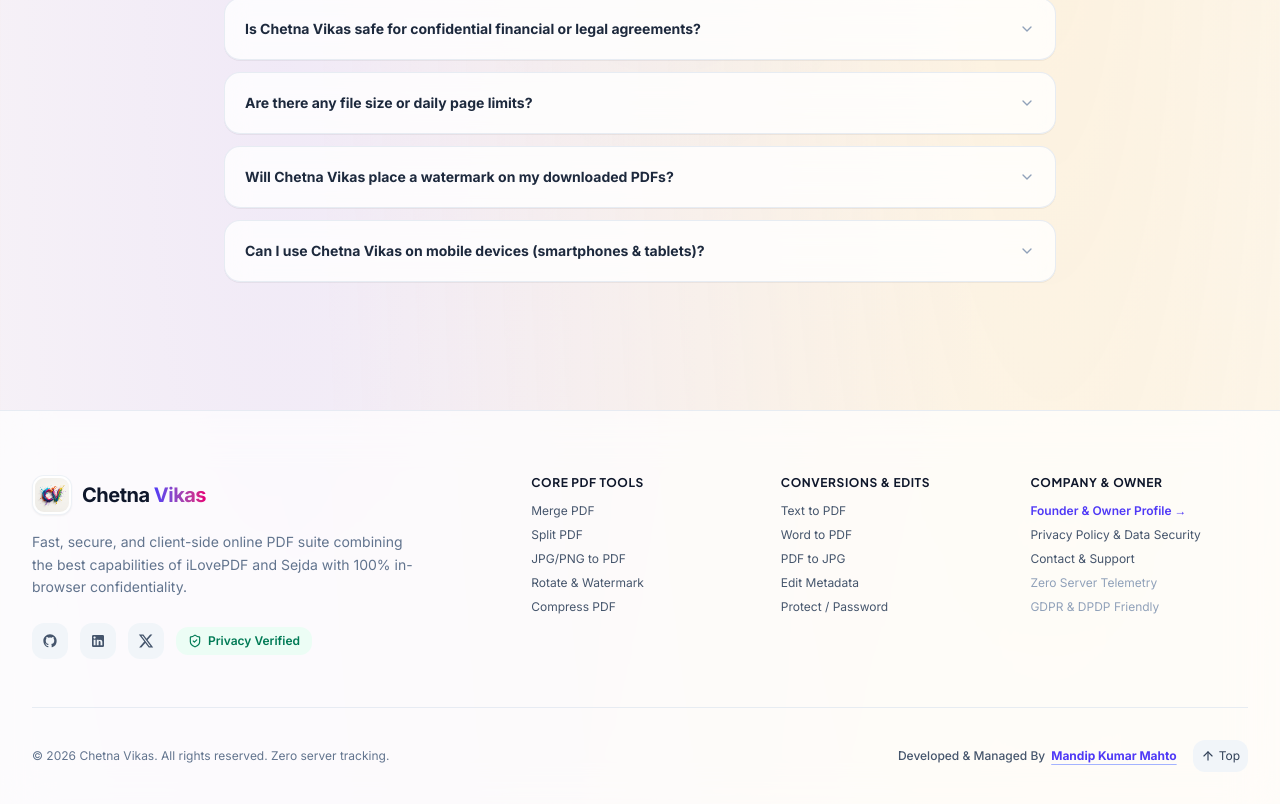
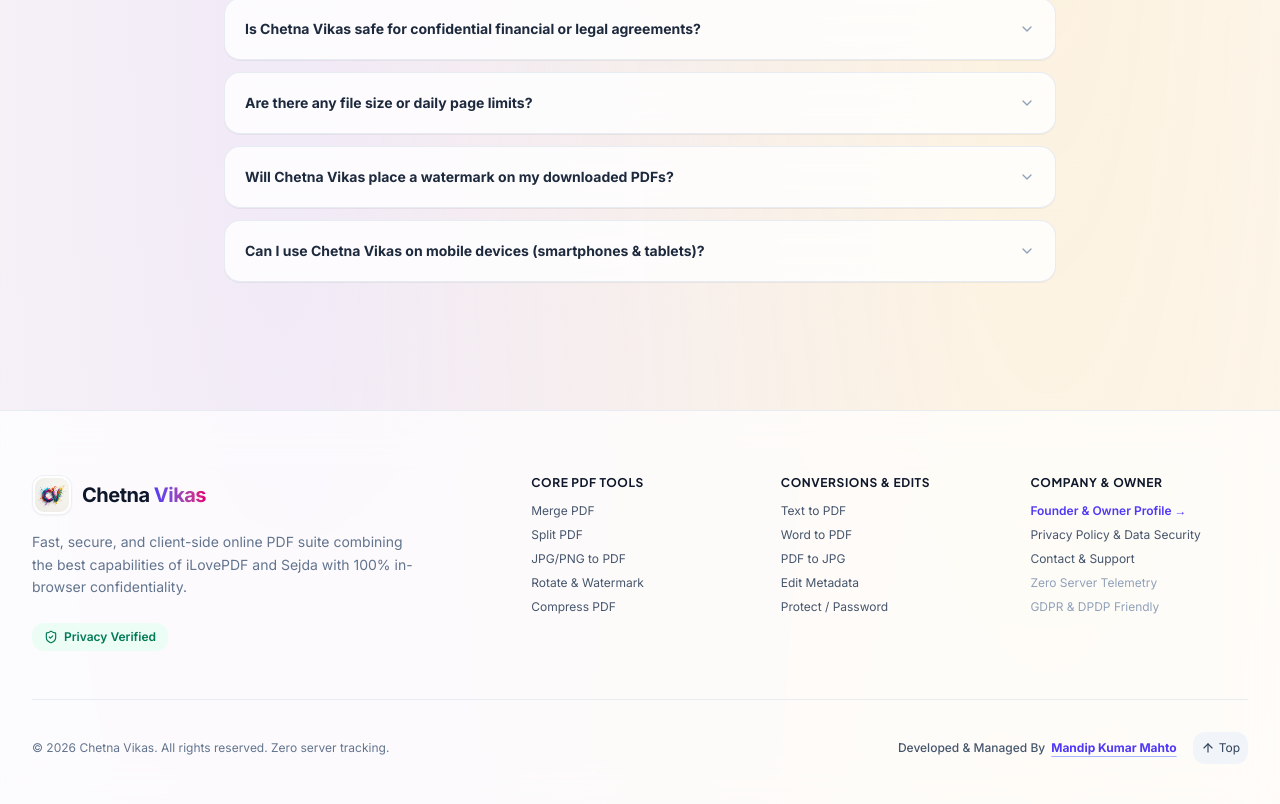
Before and after one commit to mandipmahto1-ui/CHETNA-VIKAS, a React (Vite) app: page / in a window 1280 px wide. Shown: the part 4434-5238 px from the top of the page. Built offline with nearby package versions, Linux system fonts and the light colour scheme.

Commit message:
Remove all social links and brand icons from entire site

```diff
--- a/src/components/BrandIcons.tsx
+++ /dev/null
@@ -1,19 +0,0 @@
-import React from 'react';
-
-export const GithubIcon: React.FC<{ className?: string }> = ({ className = 'w-4 h-4' }) => (
-  <svg className={className} fill="currentColor" viewBox="0 0 24 24">
-    <path fillRule="evenodd" clipRule="evenodd" d="M12 2C6.477 2 2 6.484 2 12.017c0 4.425 2.865 8.18 6.839 9.504.5.092.682-.217.682-.483 0-.237-.008-.868-.013-1.703-2.782.605-3.369-1.343-3.369-1.343-.454-1.158-1.11-1.466-1.11-1.466-.908-.62.069-.608.069-.608 1.003.07 1.53 1.032 1.53 1.032.892 1.53 2.341 1.088 2.91.832.092-.647.35-1.088.636-1.338-2.22-.253-4.555-1.113-4.555-4.951 0-1.093.39-1.988 1.029-2.688-.103-.253-.446-1.272.098-2.65 0 0 .84-.27 2.75 1.026A9.564 9.564 0 0112 6.844c.85.004 1.705.115 2.504.337 1.909-1.296 2.747-1.027 2.747-1.027.546 1.379.202 2.398.1 2.651.64.7 1.028 1.595 1.028 2.688 0 3.848-2.339 4.695-4.566 4.943.359.309.678.92.678 1.855 0 1.338-.012 2.419-.012 2.747 0 .268.18.58.688.482A10.019 10.019 0 0022 12.017C22 6.484 17.522 2 12 2z" />
-  </svg>
-);
-
-export const LinkedinIcon: React.FC<{ className?: string }> = ({ className = 'w-4 h-4' }) => (
-  <svg className={className} fill="currentColor" viewBox="0 0 24 24">
-    <path d="M19 3a2 2 0 0 1 2 2v14a2 2 0 0 1-2 2H5a2 2 0 0 1-2-2V5a2 2 0 0 1 2-2h14m-.5 15.5v-5.3a3.26 3.26 0 0 0-3.26-3.26c-.85 0-1.84.52-2.28 1.3v-1.11h-2.79v8.37h2.79v-4.93c0-.77.62-1.4 1.39-1.4a1.4 1.4 0 0 1 1.4 1.4v4.93h2.75M6.88 8.56a1.68 1.68 0 0 0 1.68-1.68c0-.93-.75-1.69-1.68-1.69a1.69 1.69 0 0 0-1.69 1.69c0 .93.76 1.68 1.69 1.68m1.39 9.94v-8.37H5.5v8.37h2.77z" />
-  </svg>
-);
-
-export const TwitterIcon: React.FC<{ className?: string }> = ({ className = 'w-4 h-4' }) => (
-  <svg className={className} fill="currentColor" viewBox="0 0 24 24">
-    <path d="M18.244 2.25h3.308l-7.227 8.26 8.502 11.24H16.17l-5.214-6.817L4.99 21.75H1.68l7.73-8.835L1.254 2.25H8.08l4.713 6.231zm-1.161 17.52h1.833L7.084 4.126H5.117z" />
-  </svg>
-);
--- a/src/components/Footer.tsx
+++ b/src/components/Footer.tsx
@@ -1,7 +1,6 @@
 import React from 'react';
 import { ShieldCheck, ArrowUp } from 'lucide-react';
 import type { ToolCategory } from '../types';
-import { GithubIcon, LinkedinIcon, TwitterIcon } from './BrandIcons';
 
 interface FooterProps {
   onNavigate: (page: 'home' | 'founder') => void;
@@ -48,33 +47,6 @@
             </p>
 
             <div className="flex items-center gap-3 pt-2">
-              <a
-                href="https://github.com"
-                target="_blank"
-                rel="noreferrer"
-                className="w-9 h-9 rounded-xl bg-slate-100 hover:bg-slate-200 text-slate-600 flex items-center justify-center transition-colors cursor-pointer"
-                title="GitHub"
-              >
-                <GithubIcon className="w-4 h-4" />
-              </a>
-              <a
-                href="https://linkedin.com"
-                target="_blank"
-                rel="noreferrer"
-                className="w-9 h-9 rounded-xl bg-slate-100 hover:bg-slate-200 text-slate-600 flex items-center justify-center transition-colors cursor-pointer"
-                title="LinkedIn"
-              >
-                <LinkedinIcon className="w-4 h-4" />
-              </a>
-              <a
-                href="https://twitter.com"
-                target="_blank"
-                rel="noreferrer"
-                className="w-9 h-9 rounded-xl bg-slate-100 hover:bg-slate-200 text-slate-600 flex items-center justify-center transition-colors cursor-pointer"
-                title="Twitter"
-              >
-                <TwitterIcon className="w-4 h-4" />
-              </a>
               <button
                 onClick={onOpenPrivacyModal}
                 className="px-3 py-1.5 rounded-xl bg-emerald-50 text-emerald-700 hover:bg-emerald-100 text-xs font-semibold flex items-center gap-1.5 transition-colors cursor-pointer"
```
